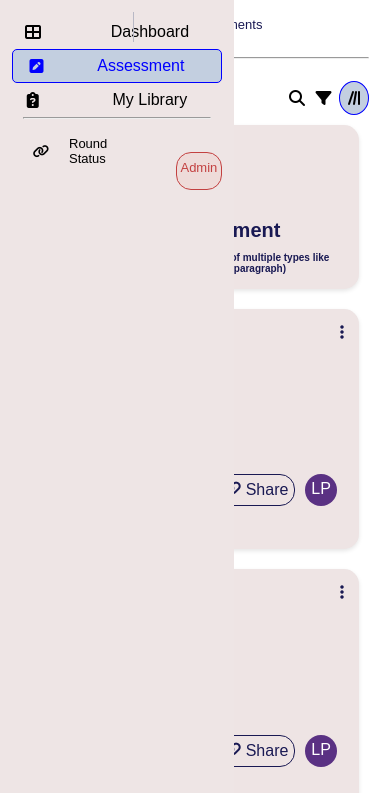
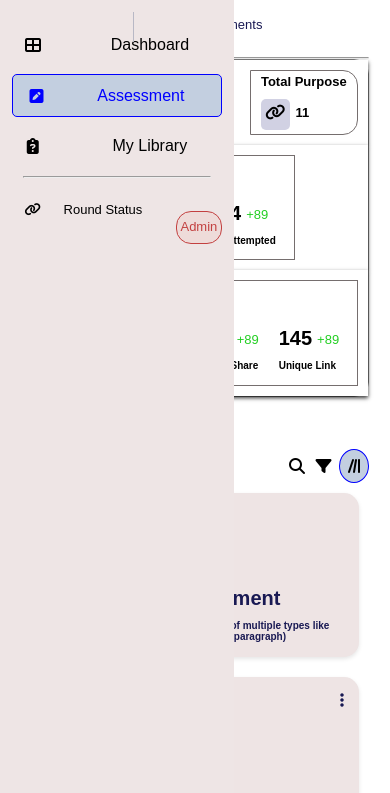
Before and after one commit to eransarali33/unStop, a plain HTML site: page index.html in a window 390 px wide. Both pictures are taken after a click on the icon 354 px from the left and 149 px from the top of the page. Shown: the part 51-844 px from the top of the page. Drawn offline with Linux system fonts and the light colour scheme.

Commit message:
Modification

```diff
--- a/index.html
+++ b/index.html
@@ -136,12 +136,98 @@
 
       </div>
 
+      <!-- For Mobile -->
+
+      <div id="assessment-overview-mobile" class="assessment-overview">
+        <div class="mobile-a">
+          <span class="a">
+            <h2>Total Assessment</h2>
+            <span>
+              <i class="fa-solid fa-grip-lines"></i>
+            <h2>34</h2>
+            </span>
+          </span>
+
+          <span class="d">
+            <h2 class="d-head">Total Purpose</h2>
+            <span>
+              <i class="fa-solid fa-link"></i>
+            <h2>11</h2>
+            </span>
+          </span>
+
+
+        </div>
+
+
+         <div class="mobile-c">
+          <span class="b">
+            <h2 class="b-head">Candidates</h2>
+            <span class="b-body">
+              <span>
+                <i class="fa-solid fa-user-group"></i>
+              </span>
+              <span class="b1">
+                <span class="b1a">
+                  <h2>11,145</h2>
+                <p class="numbers">+89</p>
+                </span>
+                <p class="text">Total Candidate</p>
+              </span>
+              <span class="b2">
+                <span class="b2a">
+                  <h2>1,14</h2>
+                <p class="numbers">+89</p>
+                </span>
+                <p class="text">Who Attempted</p>
+              </span>
+            </span>
+          </span>
+         </div>
+
+         <div class="mobile-d">
+          <span class="c">
+            <h2 class="c-head">Candidate Source</h2>
+           <span class="c-body">
+            <span>
+              <i class="fa-solid fa-globe"></i>
+            </span>
+            <span class="c1">
+              <span class="c1a">
+                <h2>11,000</h2>
+              <p class="numbers">+89</p>
+              </span>
+              <p class="text">E-mail</p>
+            </span>
+            <span class="c2">
+              <span class="c2a">
+                <h2>145</h2>
+              <p class="numbers">+89</p>
+              </span>
+              <p class="text">Social Share</p>
+            </span>
+            <span class="c3">
+              <span class="c3a">
+                <h2>145</h2>
+              <p class="numbers">+89</p>
+              </span>
+              <p class="text">Unique Link</p>
+            </span>
+           </span>
+          </span>
+
+        </div>
+
+      </div>
+
+      <!-- End -->
+
       <div class="my-assessment-mobile-heading">
         <h2 class="heading-3">My Assessment</h2>
         <span>
           <i class="fa-solid fa-magnifying-glass"></i>
           <i class="fa-solid fa-filter"></i>
-          <i id="tower" class="fa-solid fa-lines-leaning"></i>
+          <i onclick={showAssessmentOverview()} id="tower" class="fa-solid fa-lines-leaning"></i>
         </span>
       </div>
 
@@ -175,6 +261,48 @@
 
         </div>
         <div class="math-assessment1">
+          <span class="icons-math">
+            <i class="fa-solid fa-briefcase"></i>
+          <i class="fa-solid fa-ellipsis-vertical"></i>
+          </span>
+            <h2>Math Assessment</h2>
+            <span class="math-assessment1a">
+              <p>Job</p>
+              <p class="math-assessment1a-text"><i class="fa-regular fa-calendar-days"></i> 20 Apr 2023</p>
+            </span>
+            <span class="math-assessment1b">
+                <p class="math-assessment1b-text">00 <br> Duration</p>
+                <p class="math-assessment1b-text">00 <br> Questions</p>
+                <span>
+                  <p class="lp-2"><i class="fa-solid fa-link"></i> Share</p>
+                <p class="lp-1">LP</p>
+                </span>
+
+            </span>
+
+        </div>
+        <div class="math-assessment1 math-assessment2">
+          <span class="icons-math">
+            <i class="fa-solid fa-briefcase"></i>
+          <i class="fa-solid fa-ellipsis-vertical"></i>
+          </span>
+            <h2>Math Assessment</h2>
+            <span class="math-assessment1a">
+              <p>Job</p>
+              <p class="math-assessment1a-text"><i class="fa-regular fa-calendar-days"></i> 20 Apr 2023</p>
+            </span>
+            <span class="math-assessment1b">
+                <p class="math-assessment1b-text">00 <br> Duration</p>
+                <p class="math-assessment1b-text">00 <br> Questions</p>
+                <span>
+                  <p class="lp-2"><i class="fa-solid fa-link"></i> Share</p>
+                <p class="lp-1">LP</p>
+                </span>
+
+            </span>
+
+        </div>
+        <div class="math-assessment1 math-assessment2">
           <span class="icons-math">
             <i class="fa-solid fa-briefcase"></i>
           <i class="fa-solid fa-ellipsis-vertical"></i>
--- a/script.js
+++ b/script.js
@@ -2,7 +2,12 @@ const formBody = document.getElementById("form-body");
 
 const sideNavBar = document.getElementById("sideNavBar1");
 
+const AssessmentOverview = document.getElementById(
+  "assessment-overview-mobile"
+);
+
 formBody.style.display = "none";
+AssessmentOverview.style.display = "none";
 
 const showForm = () => {
   formBody.style.display = "inline";
@@ -21,3 +26,7 @@ const showNavBar = () => {
 const hideNavBar = () => {
   sideNavBar.style.display = "none";
 };
+
+const showAssessmentOverview = () => {
+  AssessmentOverview.style.display = "block";
+};
--- a/style.css
+++ b/style.css
@@ -559,6 +559,14 @@ button {
   display: none;
 }
 
+.math-assessment2 {
+  display: none;
+}
+
+#assessment-overview-mobile {
+  display: none;
+}
+
 /* Responsive adjustments */
 @media screen and (max-width: 768px) {
   .parent-div {
@@ -607,7 +615,7 @@ button {
   .assessment {
     margin: 0 auto;
     width: 90%;
-    height: 4%;
+    height: 5%;
     background-color: #c3cfe0;
     color: blue;
     border: 1px solid blue;
@@ -621,7 +629,7 @@ button {
   .my-library {
     margin: 0 auto;
     width: 100%;
-    height: 4%;
+    height: 7%;
     display: flex;
     justify-content: center;
     align-items: center;
@@ -631,7 +639,7 @@ button {
   .dashboard {
     margin: 0 auto;
     width: 100%;
-    height: 4%;
+    height: 7%;
     display: flex;
     justify-content: center;
     align-items: center;
@@ -651,7 +659,7 @@ button {
   }
 
   .roundStatus i {
-    padding-left: 20%;
+    padding-left: 14%;
   }
 
   .roundStatus br {
@@ -670,7 +678,7 @@ button {
   }
   .admin-round {
     display: flex;
-    justify-content: center;
+    /* justify-content: center; */
     justify-content: space-between;
     flex-direction: row-reverse;
     margin-top: 10px;
@@ -790,4 +798,29 @@ button {
     padding: 8px;
     cursor: pointer;
   }
+
+  .math-assessment2 {
+    display: block;
+  }
+  .mobile-a {
+    display: flex;
+    flex-direction: row;
+    justify-content: space-between;
+    border: none;
+  }
+  .mobile-c {
+    display: flex;
+    flex-direction: row;
+    justify-content: space-between;
+    border: none;
+  }
+  .mobile-d {
+    display: flex;
+    flex-direction: row;
+    justify-content: space-between;
+    border: none;
+  }
+  .mobile-a h2 {
+    font-size: small;
+  }
 }
```
